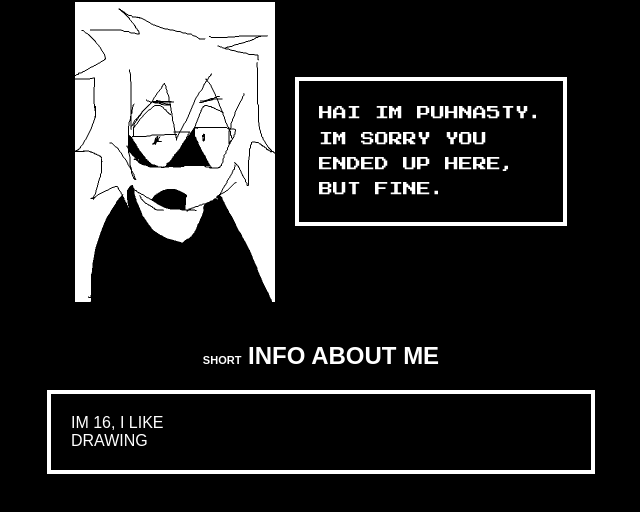
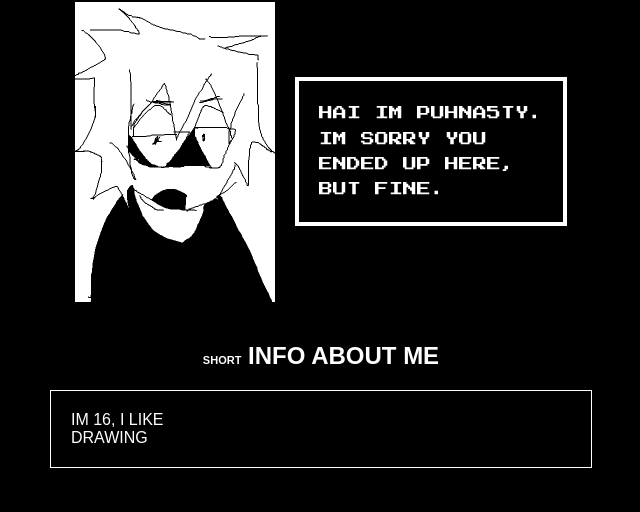
Before and after one commit to puhnasty61/puhnasty61.github.io, a plain HTML site: page index.html in a window 1280 px wide. Shown: the part 152-664 px from the top of the page, without its empty margins (319-959 px from the left). Drawn offline with Linux system fonts and the light colour scheme.

Commit message:
Update stylq.css

```diff
--- a/stylq.css
+++ b/stylq.css
@@ -39,7 +39,7 @@ h1 {
 }
 
 .info-box {
-    border: 4px solid white;
+    border: 1px solid white;
     padding: 20px;
     margin: 20px auto;
     max-width: 500px;
```
